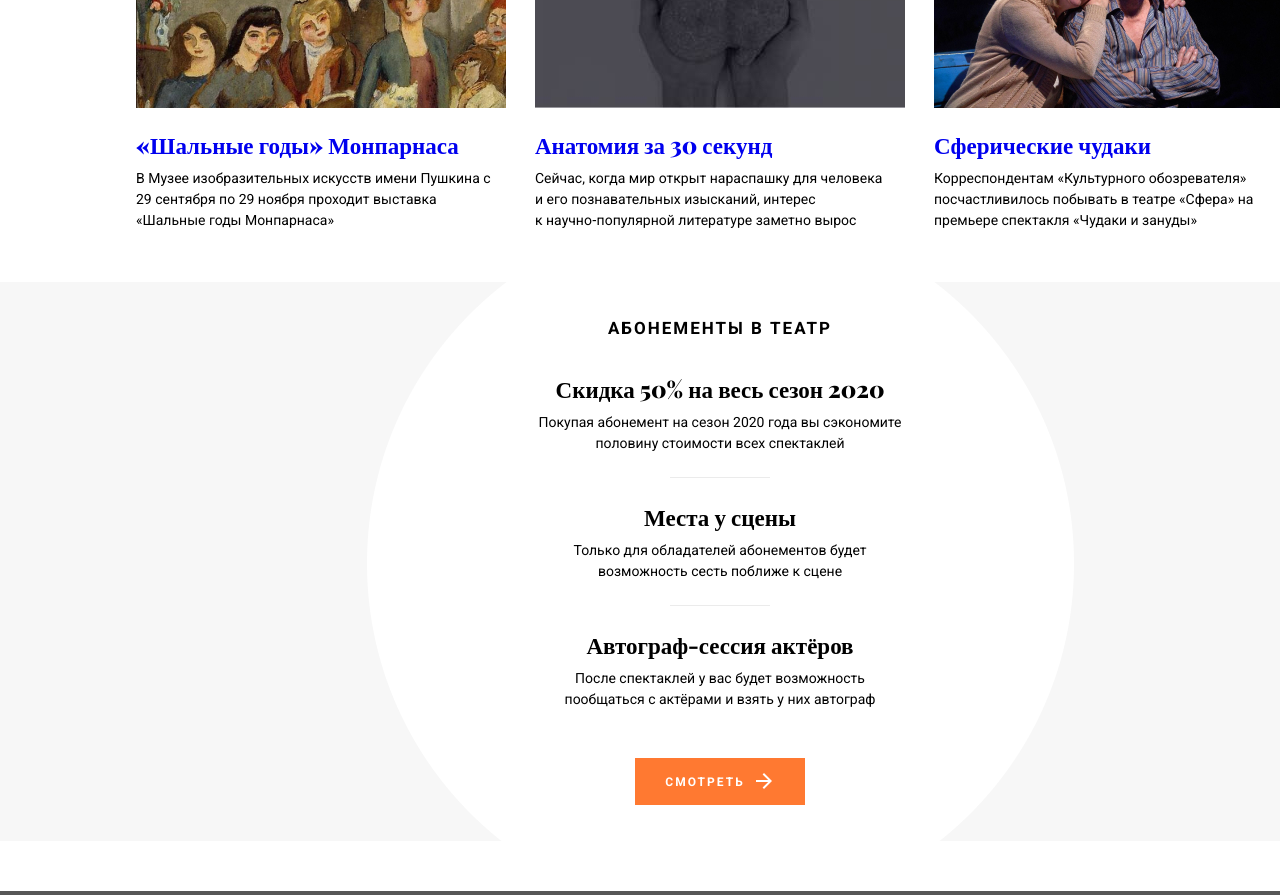
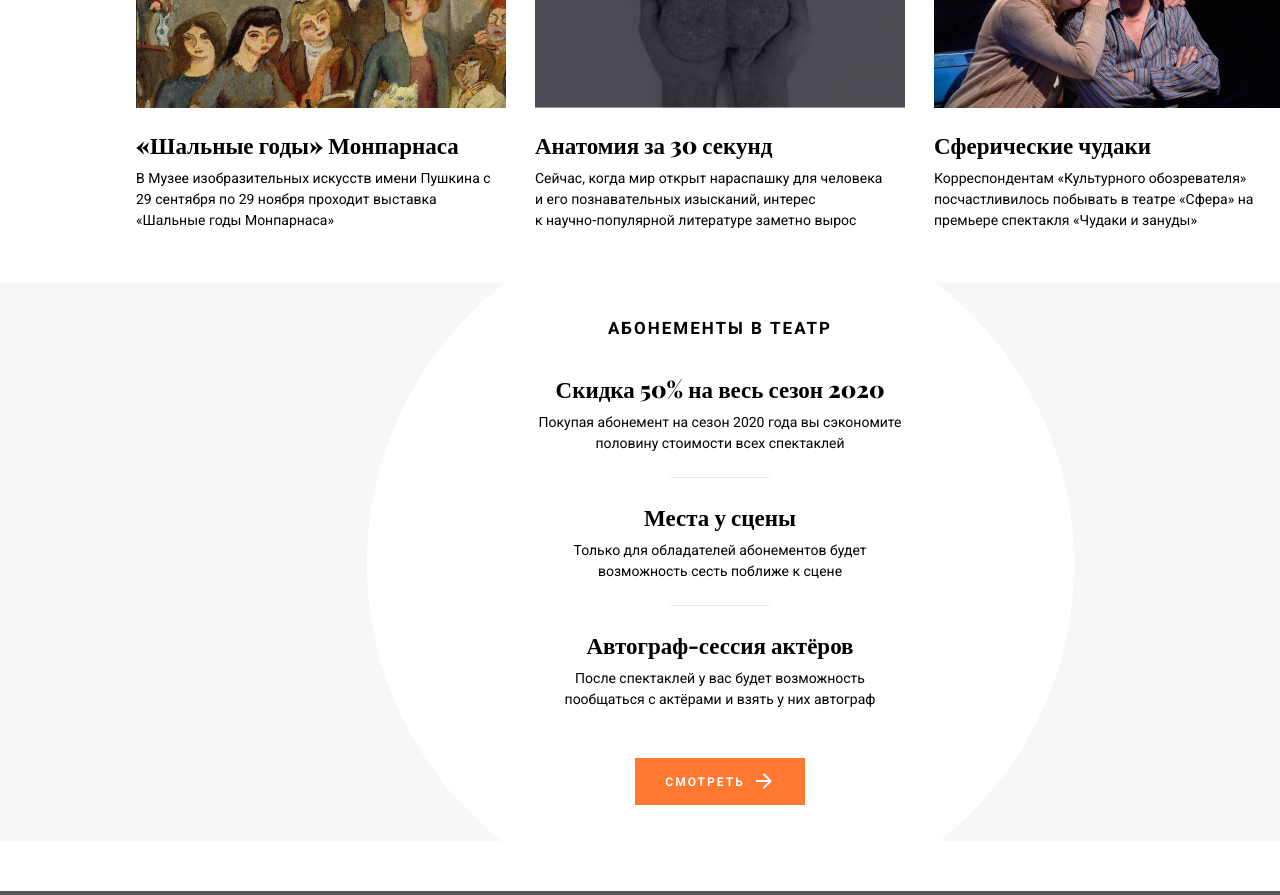
Before and after one commit to shatatel-fasolinok/culture-news, a plain HTML site: page index.html in a window 1280 px wide. Shown: the part 860-1755 px from the top of the page. Drawn offline with nearby package versions, Linux system fonts and the light colour scheme.

Commit message:
Стилизовал ссылки в блоке overviews

```diff
--- a/css/style.css
+++ b/css/style.css
@@ -226,6 +226,10 @@ a {
 .overviews__list-title {
   margin: 0;
   margin-bottom: 8px;
+}
+
+.overviews__list-link {
+  color: #000000;
 }
 
 .overviews__list-link:hover,
```
